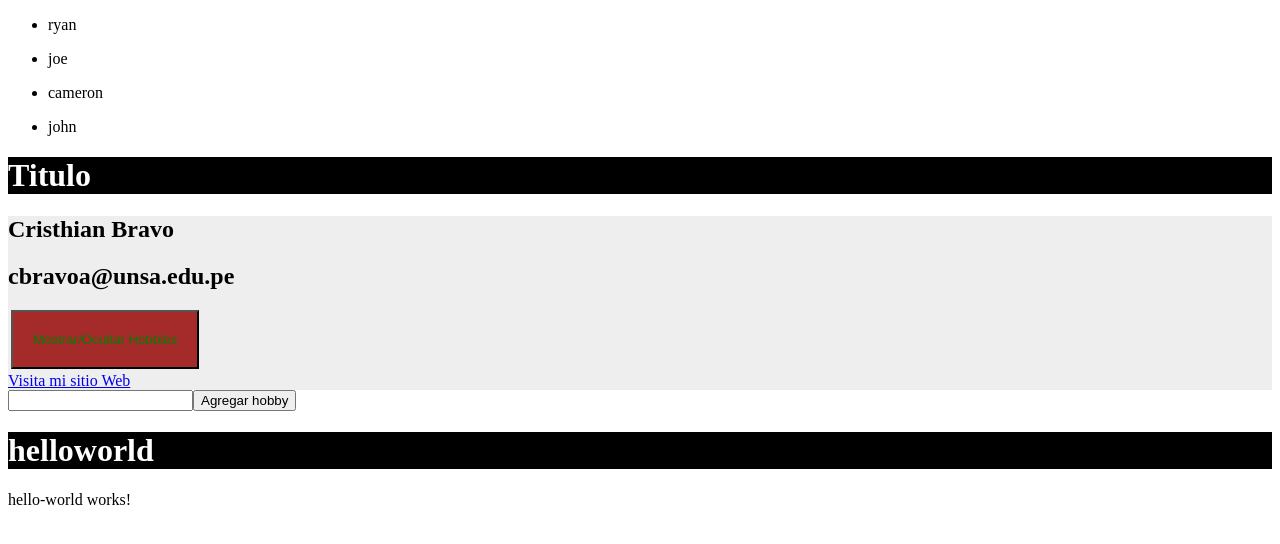
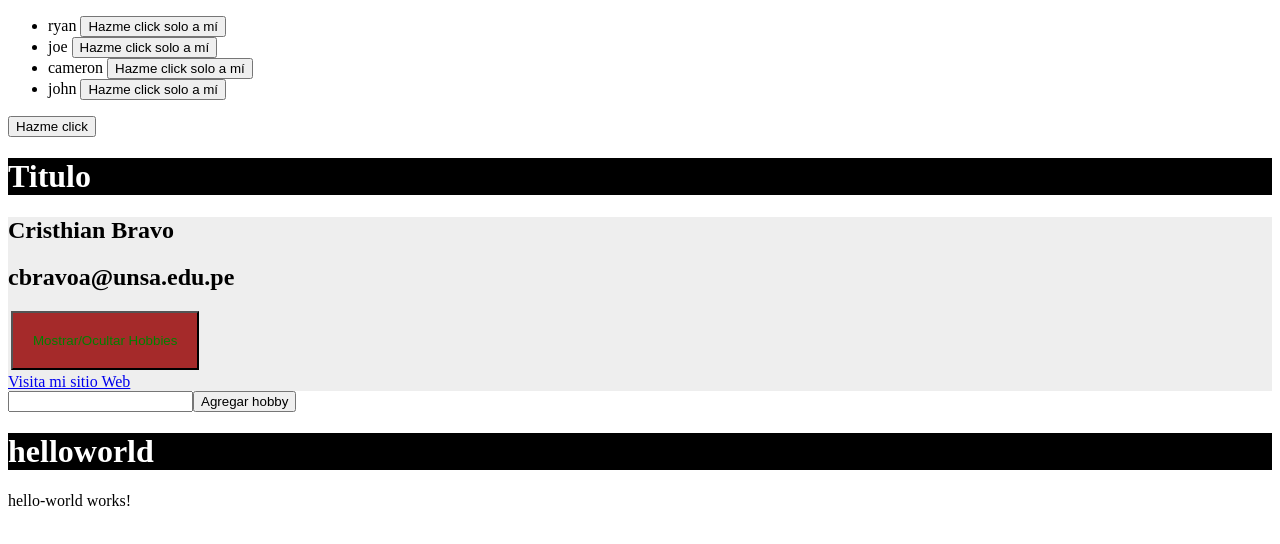
Before and after one commit to CristhianBravo865/Lab09---Angular, an Angular app in the folder my-dream-app/: page / in a window 1280 px wide. Shown: the top 544 px of the page. Built offline with nearby package versions, Linux system fonts and the light colour scheme.

Commit message:
Actividades: Agregar botones que muestran alertas en AppComponent y UserComponent

```diff
--- a/my-dream-app/src/app/app.html
+++ b/my-dream-app/src/app/app.html
@@ -1,10 +1,10 @@
 <router-outlet></router-outlet>
 
 <ul>
-  <li *ngFor="let user of users">
-    <app-user [nameUser]="user"></app-user>
-  </li>
+  <app-user *ngFor="let user of users" [nameUser]="user"></app-user>
 </ul>
+
+<button (click)="sayHello()">Hazme click</button>
 
 <div class="black">
   <h1>{{ title }}</h1>
--- a/my-dream-app/src/app/app.ts
+++ b/my-dream-app/src/app/app.ts
@@ -38,6 +38,10 @@
   newHobby(hobby: string) {
     this.hobbies.push(hobby);
   }
+  sayHello() {
+    alert('Hola desde AppComponent');
+  }
+
 }
 
 bootstrapApplication(AppComponent);
--- a/my-dream-app/src/app/user/user.html
+++ b/my-dream-app/src/app/user/user.html
@@ -1 +1,4 @@
-<p>{{ nameUser }}</p>
+<li>
+  {{ nameUser }}
+  <button (click)="sayHello(nameUser)">Hazme click solo a mí</button>
+</li>
--- a/my-dream-app/src/app/user/user.ts
+++ b/my-dream-app/src/app/user/user.ts
@@ -8,4 +8,8 @@
 })
 export class UserComponent {
   @Input() nameUser: any;
+
+  sayHello(nameUser: string) {
+    alert('Hola ' + nameUser);
+  }
 }
```
